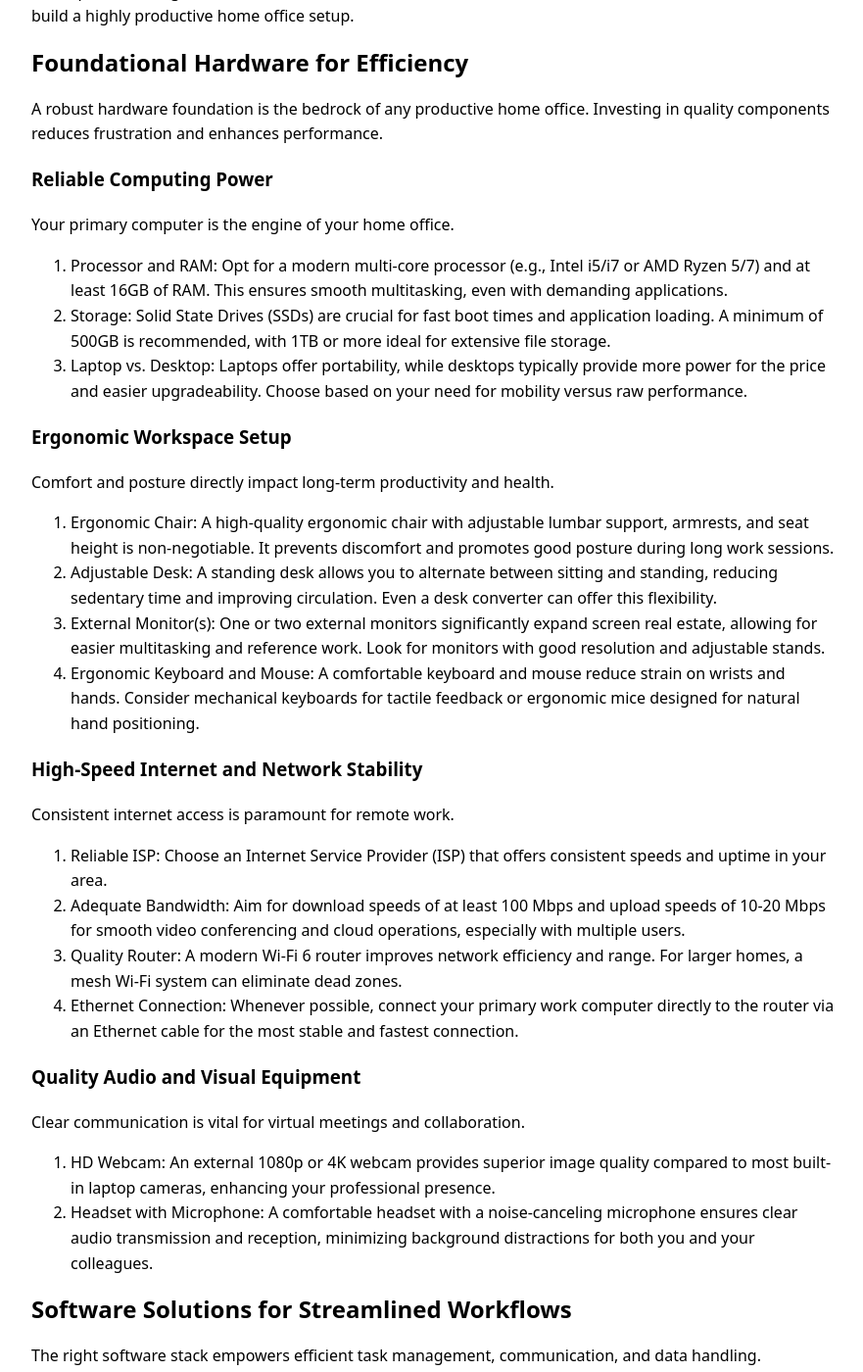
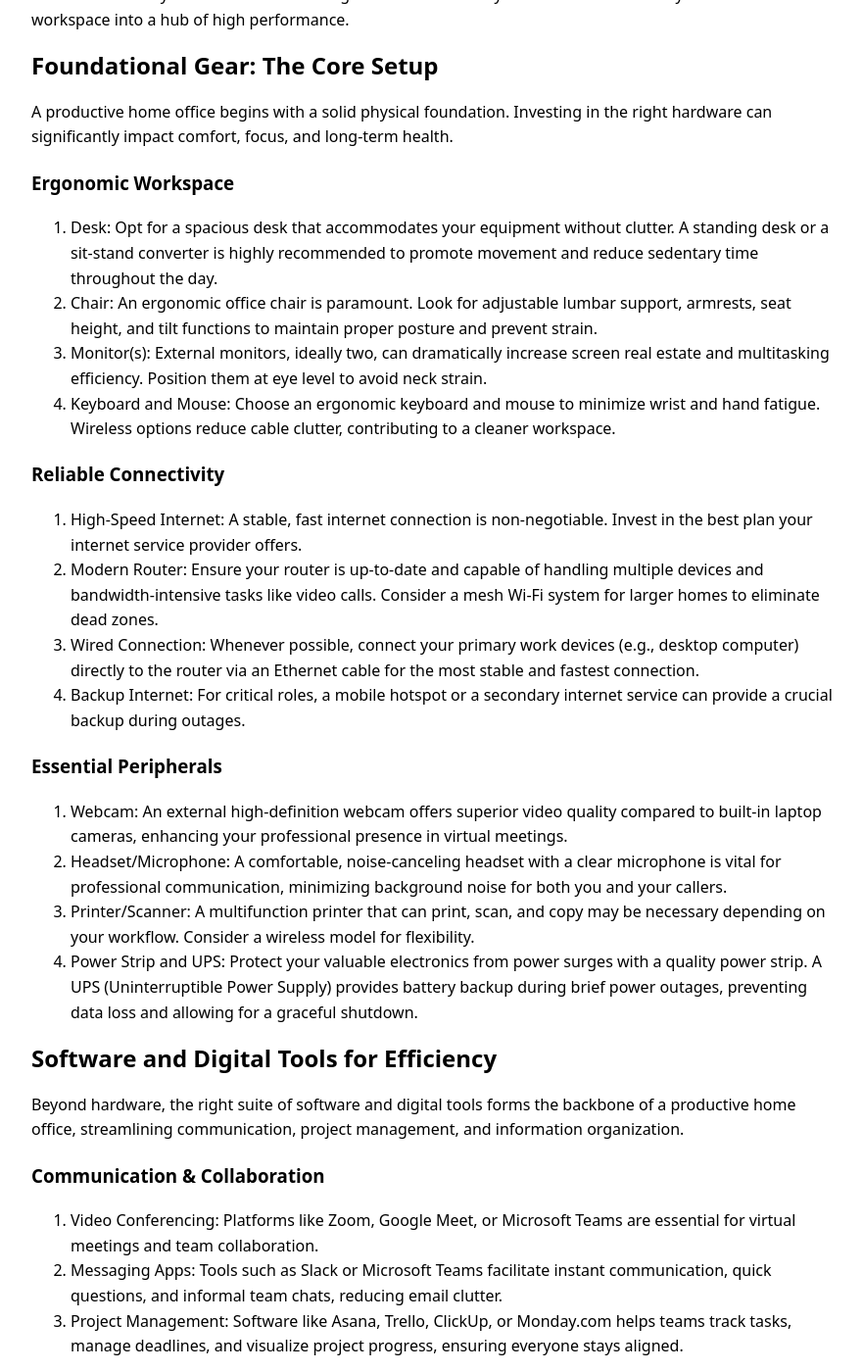
Before and after one commit to ironaclaw/ironaclaw.github.io, a Jekyll site: the page built from _posts/2026-02-15-home-office-productivity-essentials.md, in a window 1280 px wide and 1400 px high, scrolled down 261 px. Shown: the whole window at 98% size, without its empty margins (198-1079 px from the left). Built offline with Jekyll 4.4.1, drawn with Linux system fonts in a browser that asks for light colours; some of the changed text lies outside the part shown.

Commit message:
Add 2026-02-15-home-office-productivity-essentials.md

```diff
--- a/_posts/2026-02-15-home-office-productivity-essentials.md
+++ b/_posts/2026-02-15-home-office-productivity-essentials.md
@@ -9,80 +9,72 @@ keywords: []
 model_used: gemini-2.5-flash
 ---
 
-# Maximize Your Output: Essential Tools for a Productive Home Office
+# Home Office Productivity Essentials: Tools and Strategies for Peak Performance
 
-The shift to remote and hybrid work models has transformed the home office from a convenience into a critical productivity hub. For US-based consumers and small business buyers, optimizing this space is no longer optional; it's fundamental to achieving professional goals and maintaining work-life balance. A well-equipped home office minimizes distractions, streamlines workflows, and fosters an environment conducive to deep work. This guide outlines the essential hardware, software, and environmental considerations to build a highly productive home office setup.
+Establishing an efficient home office is no longer a luxury but a necessity for sustained productivity. As remote and hybrid work models become standard, understanding the core essentials – from physical equipment to digital tools and personal habits – is crucial for anyone aiming to maximize their output and maintain a healthy work-life balance. This guide outlines the key elements to transform your home workspace into a hub of high performance.
 
-## Foundational Hardware for Efficiency
+## Foundational Gear: The Core Setup
 
-A robust hardware foundation is the bedrock of any productive home office. Investing in quality components reduces frustration and enhances performance.
+A productive home office begins with a solid physical foundation. Investing in the right hardware can significantly impact comfort, focus, and long-term health.
 
-### Reliable Computing Power
+### Ergonomic Workspace
+1.  Desk: Opt for a spacious desk that accommodates your equipment without clutter. A standing desk or a sit-stand converter is highly recommended to promote movement and reduce sedentary time throughout the day.
+2.  Chair: An ergonomic office chair is paramount. Look for adjustable lumbar support, armrests, seat height, and tilt functions to maintain proper posture and prevent strain.
+3.  Monitor(s): External monitors, ideally two, can dramatically increase screen real estate and multitasking efficiency. Position them at eye level to avoid neck strain.
+4.  Keyboard and Mouse: Choose an ergonomic keyboard and mouse to minimize wrist and hand fatigue. Wireless options reduce cable clutter, contributing to a cleaner workspace.
 
-Your primary computer is the engine of your home office.
-1.  Processor and RAM: Opt for a modern multi-core processor (e.g., Intel i5/i7 or AMD Ryzen 5/7) and at least 16GB of RAM. This ensures smooth multitasking, even with demanding applications.
-2.  Storage: Solid State Drives (SSDs) are crucial for fast boot times and application loading. A minimum of 500GB is recommended, with 1TB or more ideal for extensive file storage.
-3.  Laptop vs. Desktop: Laptops offer portability, while desktops typically provide more power for the price and easier upgradeability. Choose based on your need for mobility versus raw performance.
+### Reliable Connectivity
+1.  High-Speed Internet: A stable, fast internet connection is non-negotiable. Invest in the best plan your internet service provider offers.
+2.  Modern Router: Ensure your router is up-to-date and capable of handling multiple devices and bandwidth-intensive tasks like video calls. Consider a mesh Wi-Fi system for larger homes to eliminate dead zones.
+3.  Wired Connection: Whenever possible, connect your primary work devices (e.g., desktop computer) directly to the router via an Ethernet cable for the most stable and fastest connection.
+4.  Backup Internet: For critical roles, a mobile hotspot or a secondary internet service can provide a crucial backup during outages.
 
-### Ergonomic Workspace Setup
+### Essential Peripherals
+1.  Webcam: An external high-definition webcam offers superior video quality compared to built-in laptop cameras, enhancing your professional presence in virtual meetings.
+2.  Headset/Microphone: A comfortable, noise-canceling headset with a clear microphone is vital for professional communication, minimizing background noise for both you and your callers.
+3.  Printer/Scanner: A multifunction printer that can print, scan, and copy may be necessary depending on your workflow. Consider a wireless model for flexibility.
+4.  Power Strip and UPS: Protect your valuable electronics from power surges with a quality power strip. A UPS (Uninterruptible Power Supply) provides battery backup during brief power outages, preventing data loss and allowing for a graceful shutdown.
 
-Comfort and posture directly impact long-term productivity and health.
-1.  Ergonomic Chair: A high-quality ergonomic chair with adjustable lumbar support, armrests, and seat height is non-negotiable. It prevents discomfort and promotes good posture during long work sessions.
-2.  Adjustable Desk: A standing desk allows you to alternate between sitting and standing, reducing sedentary time and improving circulation. Even a desk converter can offer this flexibility.
-3.  External Monitor(s): One or two external monitors significantly expand screen real estate, allowing for easier multitasking and reference work. Look for monitors with good resolution and adjustable stands.
-4.  Ergonomic Keyboard and Mouse: A comfortable keyboard and mouse reduce strain on wrists and hands. Consider mechanical keyboards for tactile feedback or ergonomic mice designed for natural hand positioning.
+## Software and Digital Tools for Efficiency
 
-### High-Speed Internet and Network Stability
+Beyond hardware, the right suite of software and digital tools forms the backbone of a productive home office, streamlining communication, project management, and information organization.
 
-Consistent internet access is paramount for remote work.
-1.  Reliable ISP: Choose an Internet Service Provider (ISP) that offers consistent speeds and uptime in your area.
-2.  Adequate Bandwidth: Aim for download speeds of at least 100 Mbps and upload speeds of 10-20 Mbps for smooth video conferencing and cloud operations, especially with multiple users.
-3.  Quality Router: A modern Wi-Fi 6 router improves network efficiency and range. For larger homes, a mesh Wi-Fi system can eliminate dead zones.
-4.  Ethernet Connection: Whenever possible, connect your primary work computer directly to the router via an Ethernet cable for the most stable and fastest connection.
+### Communication & Collaboration
+1.  Video Conferencing: Platforms like Zoom, Google Meet, or Microsoft Teams are essential for virtual meetings and team collaboration.
+2.  Messaging Apps: Tools such as Slack or Microsoft Teams facilitate instant communication, quick questions, and informal team chats, reducing email clutter.
+3.  Project Management: Software like Asana, Trello, ClickUp, or Monday.com helps teams track tasks, manage deadlines, and visualize project progress, ensuring everyone stays aligned.
 
-### Quality Audio and Visual Equipment
+### Document Management & Storage
+1.  Cloud Storage: Services like Google Drive, Dropbox, or OneDrive offer secure, accessible storage for all your files, enabling easy sharing and collaboration from anywhere.
+2.  Document Suites: Microsoft 365 or Google Workspace provide comprehensive tools for creating, editing, and sharing documents, spreadsheets, and presentations.
+3.  Note-Taking Apps: Digital note-taking tools like Evernote, Notion, or OneNote allow you to capture ideas, organize information, and create searchable databases of your thoughts and research.
 
-Clear communication is vital for virtual meetings and collaboration.
-1.  HD Webcam: An external 1080p or 4K webcam provides superior image quality compared to most built-in laptop cameras, enhancing your professional presence.
-2.  Headset with Microphone: A comfortable headset with a noise-canceling microphone ensures clear audio transmission and reception, minimizing background distractions for both you and your colleagues.
-
-## Software Solutions for Streamlined Workflows
-
-The right software stack empowers efficient task management, communication, and data handling.
-
-### Communication and Collaboration Platforms
-
-Seamless interaction with teams and clients is non-negotiable.
-1.  Video Conferencing: Platforms like Zoom, Google Meet, or Microsoft Teams are essential for virtual meetings, screen sharing, and presentations.
-2.  Instant Messaging: Tools such as Slack or Microsoft Teams facilitate quick communication, file sharing, and organized team channels.
-3.  Project Management: Applications like Asana, Trello, Monday.com, or ClickUp help organize tasks, track progress, and coordinate team efforts, providing clear visibility into project timelines.
-
-### Productivity Suites and Cloud Storage
-
-Access to essential applications and secure file management is critical.
-1.  Office Suites: Microsoft 365 (Word, Excel, PowerPoint) or Google Workspace (Docs, Sheets, Slides) provide the core applications for document creation, data analysis, and presentations.
-2.  Cloud Storage: Services like Google Drive, Dropbox, or OneDrive offer secure storage, file synchronization across devices, and easy sharing capabilities, ensuring your data is always accessible and backed up.
-
-### Task Management and Note-Taking Applications
-
-Organizing thoughts and tasks is key to focus.
-1.  Digital To-Do Lists: Apps like Todoist, Microsoft To Do, or Apple Reminders help you prioritize tasks, set deadlines, and manage your daily workload.
-2.  Note-Taking Apps: Evernote, OneNote, or Notion provide centralized platforms for capturing ideas, meeting notes, research, and project documentation, making information easily searchable.
-
-### Security Software
-
-Protecting your digital assets is paramount.
-1.  Antivirus and Anti-Malware: Essential for protecting your computer from viruses, ransomware, and other malicious software.
-2.  VPN (Virtual Private Network): A VPN encrypts your internet connection, providing a secure tunnel for your data, especially when accessing sensitive information or using public Wi-Fi.
-3.  Password Manager: Tools like LastPass, 1Password, or Bitwarden securely store and generate strong, unique passwords for all your online accounts, significantly improving your digital security posture.
+### Focus & Time Management
+1.  Calendar Applications: Utilize digital calendars (Google Calendar, Outlook Calendar) to schedule meetings, block out focus time, and manage your daily agenda effectively.
+2.  Task Managers: Apps like Todoist, Microsoft To Do, or Things help you create to-do lists, set reminders, and prioritize tasks, ensuring nothing falls through the cracks.
+3.  Focus Tools: Consider apps like Forest or Freedom to block distracting websites and applications. Techniques like the Pomodoro Timer, often integrated into these tools, can structure work intervals and breaks.
 
 ## Optimizing Your Environment and Habits
 
-Beyond hardware and software, your physical environment and daily routines play a significant role in productivity.
+The most advanced tools are only as effective as the environment and habits supporting them. Cultivating a productive mindset and optimizing your physical space are equally important.
 
 ### Lighting and Ambiance
+1.  Natural Light: Position your desk to maximize natural light, which can boost mood and reduce eye strain.
+2.  Task Lighting: Supplement natural light with a good desk lamp to illuminate your workspace evenly and reduce shadows.
+3.  Minimize Distractions: Keep your workspace tidy and free of clutter. Consider noise-canceling headphones or even minor soundproofing solutions if your environment is particularly noisy.
 
-A well-lit and comfortable space reduces eye strain and
+### Digital Hygiene
+1.  Regular File Organization: Implement a consistent system for naming and organizing digital files. Regularly archive or delete unnecessary documents.
+2.  Desktop Decluttering: Maintain a clean desktop on your computer. Use folders to group related files and minimize icons.
+3.  Software Updates: Keep all your software and operating systems updated to ensure optimal performance and security.
+4.  Cybersecurity Basics: Utilize strong, unique passwords, enable two-factor authentication, and consider a VPN for added security, especially on public Wi-Fi.
+
+### Productivity Habits
+1.  Structured Breaks: Incorporate regular, short breaks into your workday. The Pomodoro Technique (25 minutes of work, 5 minutes of break) is a popular method.
+2.  Dedicated Work Hours: Establish clear start and end times for your workday to create boundaries between work and personal life.
+3.  Minimize Notifications: Turn off unnecessary notifications on your computer and phone during focused work periods to prevent interruptions.
+4.  Routine and Consistency: Develop a consistent morning and evening routine that signals the start and end of your workday, helping you transition mentally.
 
 ## Conclusion
-Building a truly productive home office requires a strategic, integrated approach beyond just basic equipment. It involves carefully
+
+Building a productive home office is an ongoing process of refinement. By thoughtfully selecting ergonomic hardware
```
